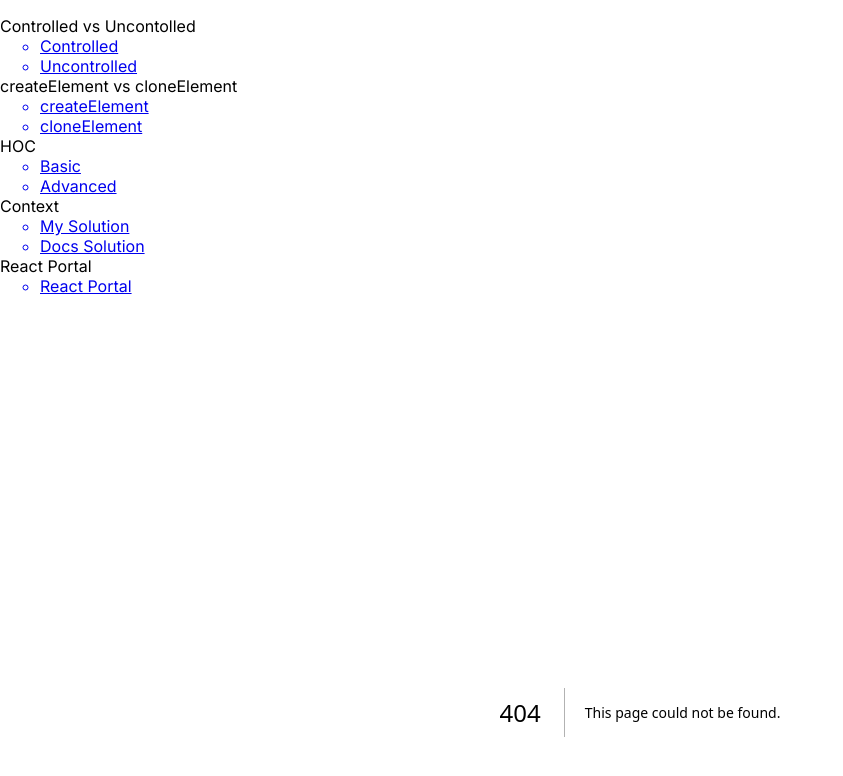
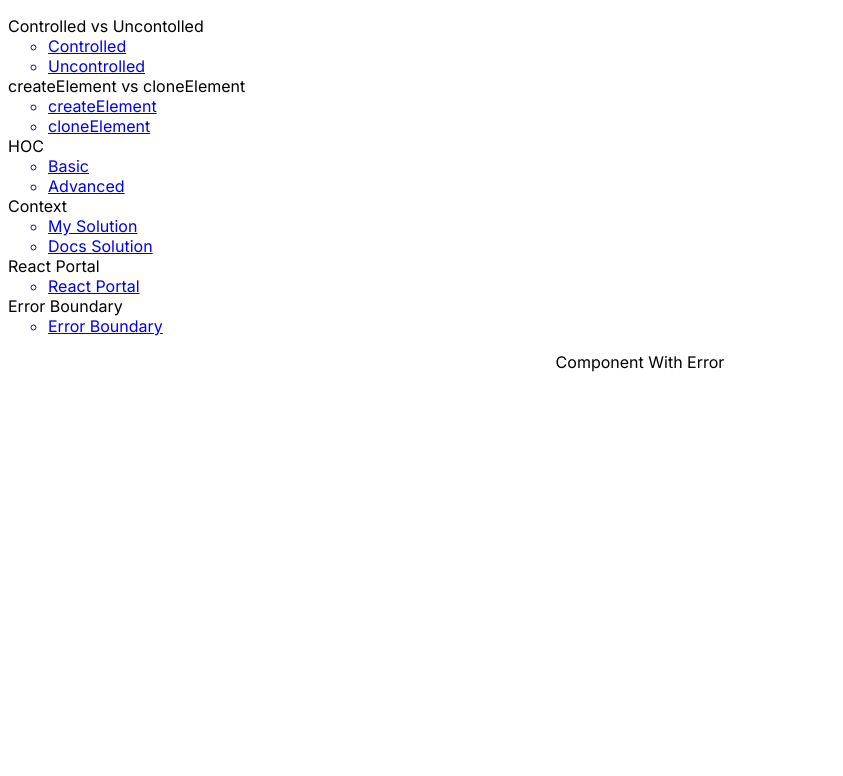
Before and after one commit to SeolJaeHyeok/DIRKR-examples, a Next.js app: page /error-boundary in a window 1280 px wide. Before the commit this address had no page. Shown: the top 776 px of the page, without its empty margins (0-843 px from the left). Built offline with nearby package versions, Linux system fonts and the light colour scheme; no server answers.

Commit message:
Error Boundary 예제 작성중

```diff
--- /dev/null
+++ b/app/error-boundary/components/ComponentWithError.tsx
@@ -0,0 +1,8 @@
+import { useEffect } from 'react'
+
+export default function ComponentWithError() {
+  useEffect(() => {
+    fetch('/this/is/wrong/api', { method: 'GET' })
+  }, [])
+  return <div>Component With Error</div>
+}
--- /dev/null
+++ b/app/error-boundary/page.tsx
@@ -0,0 +1,41 @@
+import { Component, ErrorInfo, ReactNode } from 'react'
+import ComponentWithError from './components/ComponentWithError'
+
+interface IErrorBoundaryProps {
+  children: ReactNode
+  fallback: ReactNode
+}
+
+interface IState {
+  hasError: boolean
+}
+
+class CErrorBoundary extends Component<IErrorBoundaryProps, IState> {
+  public state: IState = {
+    hasError: false,
+  }
+
+  public static getDerivedStateFromError(_: Error): IState {
+    return { hasError: true }
+  }
+
+  public componentDidCatch(error: Error, errorInfo: ErrorInfo): void {
+    console.error('Error Boundary :', error, errorInfo)
+  }
+
+  public render(): ReactNode {
+    if (this.state.hasError) {
+      return this.props.fallback
+    }
+
+    return this.props.children
+  }
+}
+
+export default function Page() {
+  return (
+    <CErrorBoundary fallback={<div>Error Occured</div>}>
+      <ComponentWithError />
+    </CErrorBoundary>
+  )
+}
--- a/app/layout.tsx
+++ b/app/layout.tsx
@@ -69,6 +69,14 @@ export default function RootLayout({
                 </a>
               </ul>
             </li>
+            <li>
+              Error Boundary
+              <ul>
+                <a href={'/error-boundary'}>
+                  <li>Error Boundary</li>
+                </a>
+              </ul>
+            </li>
           </ul>
         </aside>
         <div
```
